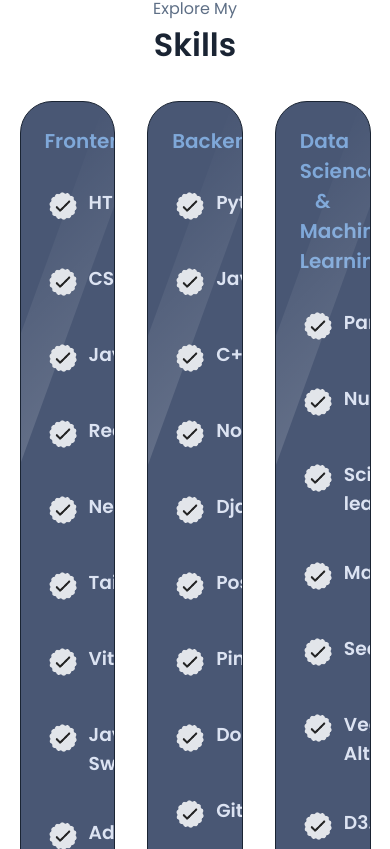
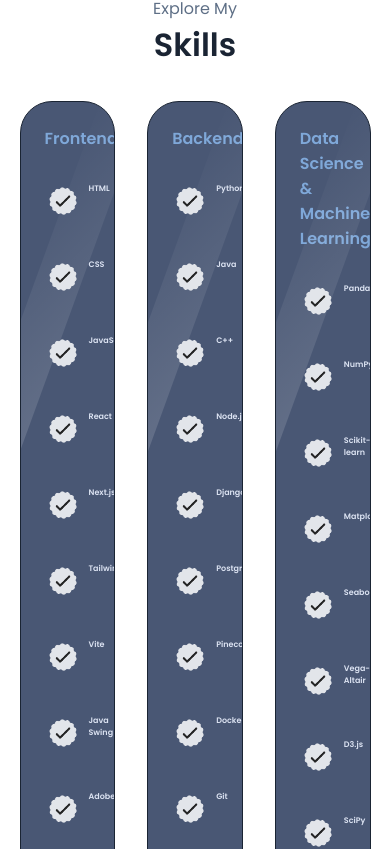
Before and after one commit to pujdesai/Pujan-Desai-Personal-Portfolio, a React (Vite) app: page /#desktop-nav in a window 390 px wide. Shown: the part 1995-2844 px from the top of the page. Built offline with nearby package versions, Linux system fonts and the light colour scheme.

Commit message:
Mobile issue

```diff
--- a/src/media.css
+++ b/src/media.css
@@ -76,12 +76,15 @@
     font-size: 1rem;
   }
   .skills-sub-title {
-    font-size: 1.25rem;
+    font-size: 1rem;
+    text-align: left;
   }
-  #skills.about-containers {
-    display: flex;
-    flex-direction: column;
-    align-items: center;
+  article h3 {
+    font-size: 0.5rem;
+    text-align: left;
+  }
+  article img {
+    size: 0.5rem;
   }
   .logo {
     font-size: 1.5rem;
```
